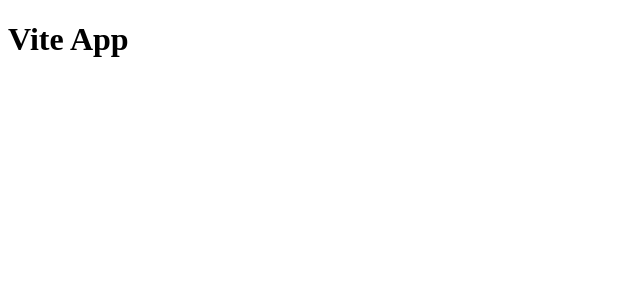
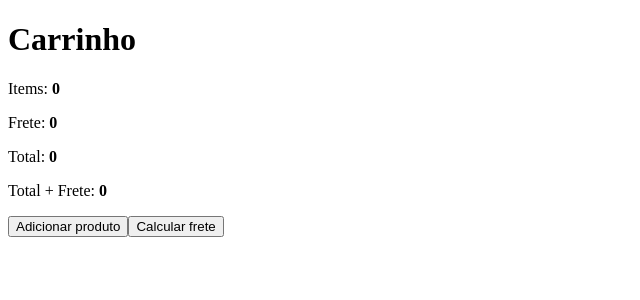
Before and after one commit to mfp22/react-redux-stateadapt-ecommerce, a React (Vite) app: page / in a window 1280 px wide. Shown: the top 300 px of the page, without its empty margins (0-640 px from the left). Built offline with nearby package versions, Linux system fonts and the light colour scheme.

Commit message:
feat: :sparkles: add reselect to create totals selectors

```diff
--- a/index.html
+++ b/index.html
@@ -2,7 +2,6 @@
 <html lang="en">
   <head>
     <meta charset="UTF-8" />
-    <link rel="icon" type="image/svg+xml" href="/src/favicon.svg" />
     <meta name="viewport" content="width=device-width, initial-scale=1.0" />
     <title>Vite App</title>
   </head>
--- a/src/App.tsx
+++ b/src/App.tsx
@@ -1,10 +1,11 @@
 import { Provider } from "react-redux";
+import Cart from "./Cart";
 
 import store from "./store";
 
 const App = () => (
   <Provider store={store}>
-    <h1>Vite App</h1>
+    <Cart />
   </Provider>
 );
 
--- /dev/null
+++ b/src/Cart.tsx
@@ -0,0 +1,79 @@
+import { connect } from "react-redux";
+
+import { createSelector } from "reselect";
+
+interface CartProps {
+  cart: any;
+  total: number;
+  totalWithShipping: number;
+  addProduct: () => void;
+  setShipping: () => void;
+}
+
+const Cart: React.FC<CartProps> = ({
+  cart,
+  total,
+  totalWithShipping,
+  addProduct,
+  setShipping,
+}) => {
+  return (
+    <div>
+      <h1>Carrinho</h1>
+
+      <p>
+        Items: <strong>{cart.items.length}</strong>
+      </p>
+
+      <p>
+        Frete: <strong>{cart.shipping_value}</strong>
+      </p>
+
+      <p>
+        Total: <strong>{total}</strong>
+      </p>
+
+      <p>
+        Total + Frete: <strong>{totalWithShipping}</strong>
+      </p>
+
+      <button onClick={addProduct}>Adicionar produto</button>
+      <button onClick={setShipping}>Calcular frete</button>
+    </div>
+  );
+};
+
+const calculateTotal = createSelector(
+  (state: any) => state.items,
+  (items: any) => {
+    console.log("triggering calculateTotal only when I change state items");
+    return items.reduce((total: number, item: any) => total + item.price, 0);
+  }
+);
+
+const calculateTotalWithShippingValue = createSelector(
+  (state: any) => state.items,
+  (state: any) => state.shipping_value,
+  (items: any, shipping_value: number) => {
+    console.log(
+      "triggering calculateTotal only when I change state items or shipping_value"
+    );
+    return (
+      items.reduce((total: number, item: any) => total + item.price, 0) +
+      shipping_value
+    );
+  }
+);
+
+const mapStateToProps = (state: any) => ({
+  cart: state,
+  total: calculateTotal(state),
+  totalWithShipping: calculateTotalWithShippingValue(state),
+});
+
+const mapDispatchToProps = (dispatch: any) => ({
+  addProduct: () => dispatch({ type: "ADD" }),
+  setShipping: () => dispatch({ type: "SET_SHIPPING" }),
+});
+
+export default connect(mapStateToProps, mapDispatchToProps)(Cart);
```
